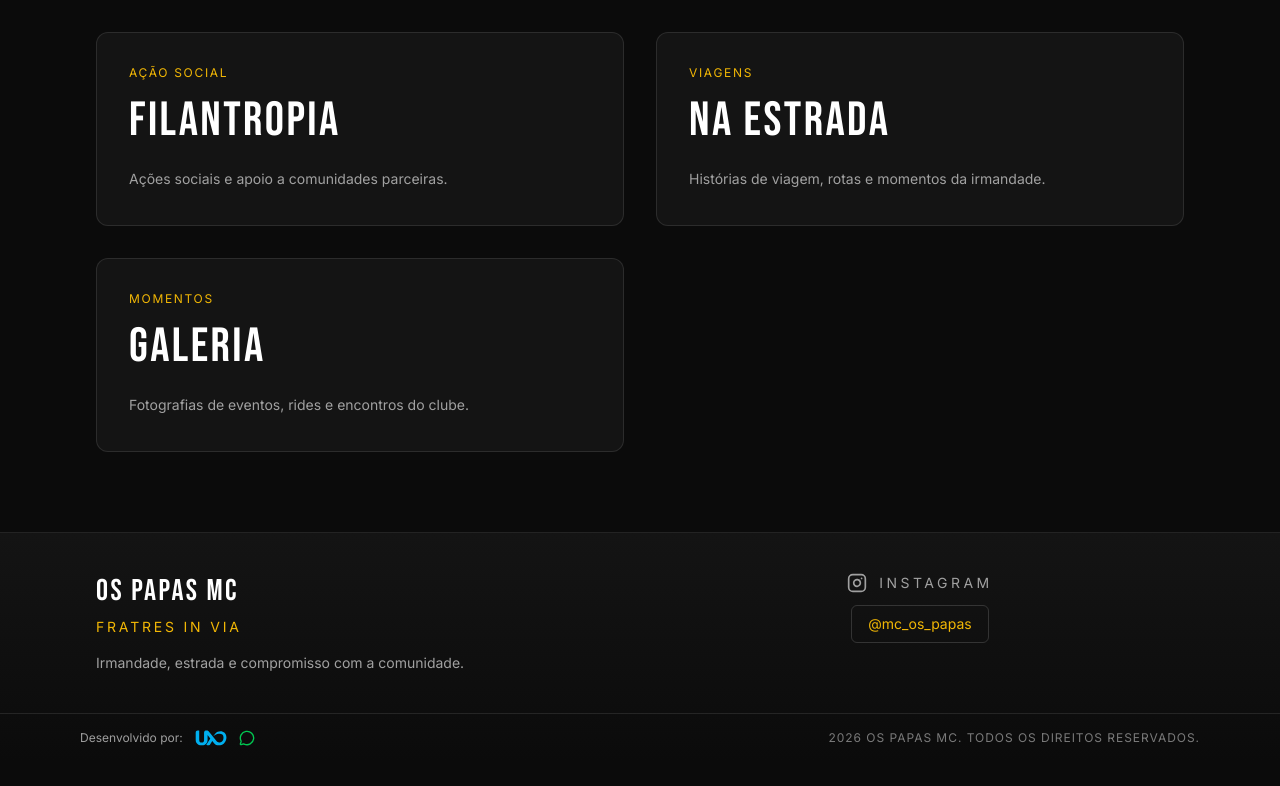
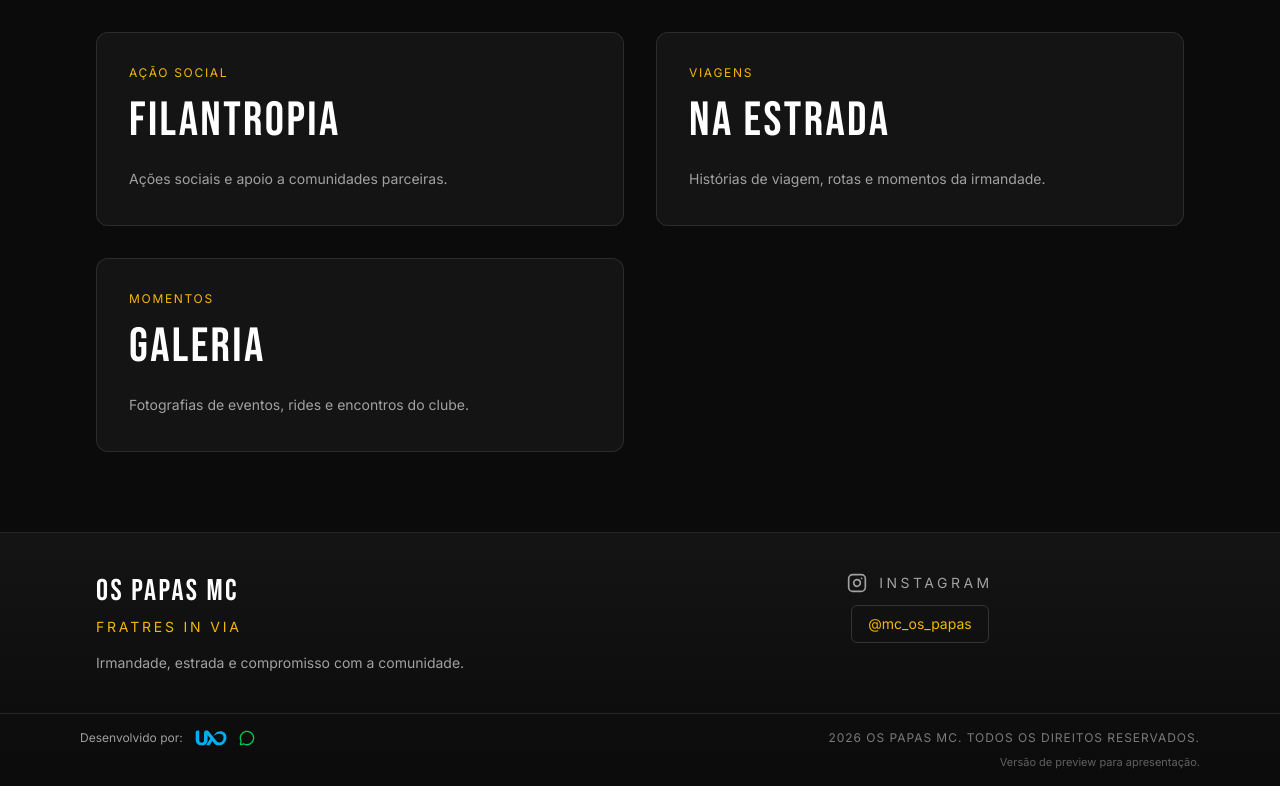
Before and after one commit to pedrocordova82/ospapas-site, a Next.js app in the folder web/: page / in a window 1280 px wide. Shown: the part 3006-3792 px from the top of the page. Before the commit the page ends 3768 px from the top, so only its background shows below. Built offline with nearby package versions, Linux system fonts and the light colour scheme.

Commit message:
fix: ensure SedeCard export is correct

```diff
--- a/web/components/layout/Footer.tsx
+++ b/web/components/layout/Footer.tsx
@@ -1,10 +1,5 @@
 import { Instagram, MessageCircle } from "@/components/ui/icons/icons";
 
-/**
- * SECTION: Footer
- * Global footer with brand summary, social entry point, and legal text.
- * The layout is intentionally compact to keep focus on sede content.
- */
 export function Footer() {
   return (
     <footer
@@ -60,6 +55,10 @@ export function Footer() {
             {new Date().getFullYear()} Os Papas MC. Todos os direitos reservados.
           </div>
         </div>
+        {/* Mantém o aviso de demonstração discreto para não competir com os elementos institucionais. */}
+        <div className="mx-auto mt-2 w-full max-w-6xl px-4 text-[11px] text-white/35 sm:text-right">
+          Versão de preview para apresentação.
+        </div>
       </div>
     </footer>
   );
```
